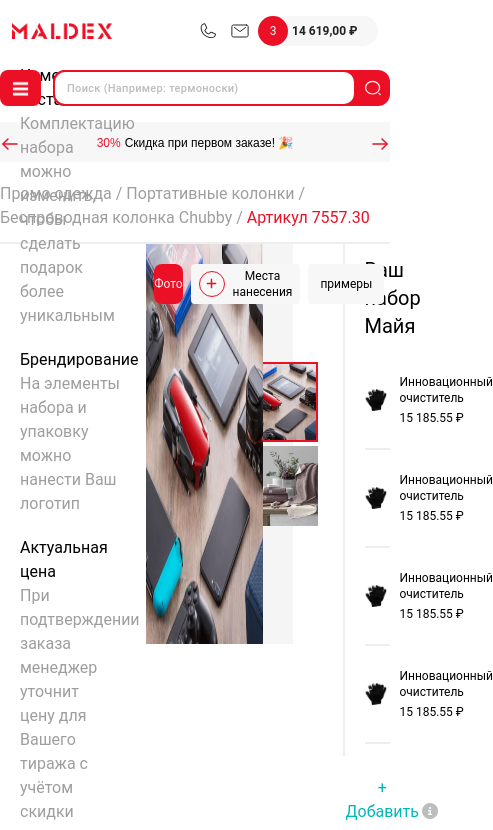
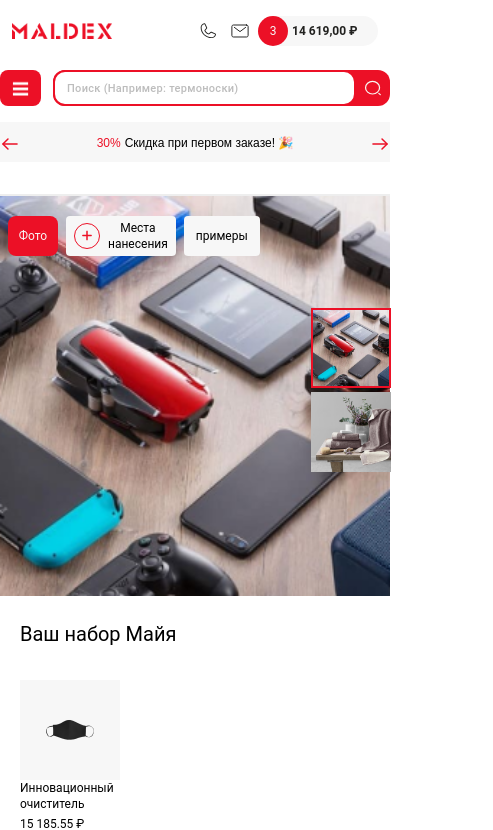
Before and after one commit to UNIPOINT-TEAM/Maldex, a React (Vite) app in the folder Frontend/: page /cardset in a window 390 px wide. Shown: the top 830 px of the page, 493 px wide, since content can reach past the window. Built offline with nearby package versions, Linux system fonts and the light colour scheme.

Commit message:
added naimov works

```diff
--- a/Frontend/src/pages/CardSet/CardSet.tsx
+++ b/Frontend/src/pages/CardSet/CardSet.tsx
@@ -3,7 +3,7 @@ import { CardCatalog, SaleSlider } from "../../components";
 import { CardCatalogData } from "../../mock/data";
 import Photo1 from "../../assets/images/catalog1.png";
 import Photo2 from "../../assets/images/catalog2.png";
-import Photo3 from "../../assets/images/setproduct.png";
+import CarouselImg from "../../assets/images/carouselImg.png";
 
 const CardSet = () => {
     const [mainPhoto, setMainPhoto] = useState(Photo1);
@@ -23,7 +23,7 @@ const CardSet = () => {
         <>
             <div className="home mb-5">
                 <div className="border-b-2 py-3">
-                    <div className="container_xxl">
+                    <div className="container_xxl hidden md:block">
                         <p className="m-0 p-0 text-gray-500">
                             Промо одежда / Портативные колонки / Беспроводная
                             колонка Chubby /{" "}
@@ -33,10 +33,10 @@ const CardSet = () => {
                         </p>
                     </div>
                 </div>
-                <div className="card container_xxl flex">
-                    <div className="w-[75%]">
+                <div className="card container_xxl flex flex-col sm:flex-row">
+                    <div className="w-full md:w-[75%]">
                         <div className="flex">
-                            <div className="h-[400px] w-1/2 flex flex-col justify-center gap-5 p-5">
+                            <div className="h-[400px] w-1/2 hidden md:flex flex-col justify-center gap-5 p-5">
                                 <div>
                                     <p className="text-black text lg">
                                         Изменение состава
@@ -67,8 +67,8 @@ const CardSet = () => {
                                     </p>
                                 </div>
                             </div>
-                            <div className="w-1/2 flex h-[400px]">
-                                <div className="w-[80%] h-full relative">
+                            <div className="w-full flex h-[400px] sm:w-1/2">
+                                <div className="w-full sm:w-[80%] h-full relative z-30">
                                     <img
                                         className="w-full h-full absolute"
                                         src={mainPhoto}
@@ -91,8 +91,42 @@ const CardSet = () => {
                                             примеры
                                         </button>
                                     </div>
+                                    <div className="w-[20%] sm:hidden right-0 top-[100px] absolute flex flex-col justify-center items-center p-3 gap-1 z-50">
+                                        <button
+                                            className={`h-[80px] w-[80px] ${
+                                                activeButton === "photo1"
+                                                    ? "border-2 border-redPrimary"
+                                                    : ""
+                                            }`}
+                                            onClick={() =>
+                                                handleButtonClick(Photo1)
+                                            }
+                                        >
+                                            <img
+                                                className="w-full h-full"
+                                                src={Photo1}
+                                                alt="no img"
+                                            />
+                                        </button>
+                                        <button
+                                            className={`w-[80px] h-[80px] ${
+                                                activeButton === "photo2"
+                                                    ? "border-2 border-redPrimary"
+                                                    : ""
+                                            }`}
+                                            onClick={() =>
+                                                handleButtonClick(Photo2)
+                                            }
+                                        >
+                                            <img
+                                                className="w-full h-full"
+                                                src={Photo2}
+                                                alt="no img"
+                                            />
+                                        </button>
+                                    </div>
                                 </div>
-                                <div className="w-[20%] bg-gray-100 flex flex-col justify-center items-center p-3 gap-1">
+                                <div className="w-[20%] hidden sm:flex bg-gray-100 flex-col justify-center items-center p-3 gap-1">
                                     <button
                                         className={`h-[80px] w-[80px] ${
                                             activeButton === "photo1"
@@ -129,17 +163,17 @@ const CardSet = () => {
                             </div>
                         </div>
                     </div>
-                    <div className="w-[25%] pl-[50px]">
-                        <div className="border-l-2 pl-5 py-3 mb-5">
-                            <p className="text-xl mb-3">
+                    <div className="w-full sm:w-[25%] pl-0 sm:pl-[50px] ">
+                        <div className="border-0 sm:border-l-2 pl-5 py-3 mb-5">
+                            <p className="text-xl my-3">
                                 Ваш набор <span>Майя</span>
                             </p>
-                            <div className="flex flex-col justify-center">
+                            <div className="flex flex-wrap sm:flex-col sm:flex-nowrap justify-start">
                                 <div className="setProduct flex justify-between items-center py-5 border-b-2 ">
-                                    <div className="w-[90%] flex justify-start items-center gap-3">
+                                    <div className="w-1/2 sm:w-[90%] block sm:flex justify-start items-center gap-3">
                                         <img
-                                            className="w-[50px]"
-                                            src={Photo3}
+                                            className="w-full sm:w-[50px] object-contain"
+                                            src={CarouselImg}
                                             alt=""
                                         />
                                         <div className="flex flex-col gap-1">
@@ -150,83 +184,15 @@ const CardSet = () => {
                                                 15 185.55 ₽
                                             </p>
                                         </div>
-                                    </div>
-                                    <div className="flex flex-col justify-center items-center gap-2 setBtns">
-                                        <button>
-                                            <i className="fa-solid fa-xmark text-gray-400"></i>
-                                        </button>
-                                        <button>
-                                            <i className="fa-solid fa-plus text-gray-400"></i>
-                                        </button>
-                                    </div>
-                                </div>
-                                <div className="setProduct flex justify-between items-center py-5 border-b-2 ">
-                                    <div className="w-[90%] flex justify-start items-center gap-3">
-                                        <img
-                                            className="w-[50px]"
-                                            src={Photo3}
-                                            alt=""
-                                        />
-                                        <div className="flex flex-col gap-1">
-                                            <p className="text-xs">
-                                                Инновационный <br /> очиститель
-                                            </p>
-                                            <p className="text-xs">
-                                                15 185.55 ₽
-                                            </p>
+                                        <div className="flex justify-between items-center py-3 sm:hidden gap-3">
+                                            <p>Количество</p>
+                                            <button className="border-2 border-gray-800 px-4 rounded flex justify-center items-center">
+                                                20
+                                            </button>
                                         </div>
                                     </div>
-                                    <div className="flex flex-col justify-center items-center gap-2 setBtns">
-                                        <button>
-                                            <i className="fa-solid fa-xmark text-gray-400"></i>
-                                        </button>
-                                        <button>
-                                            <i className="fa-solid fa-plus text-gray-400"></i>
-                                        </button>
-                                    </div>
-                                </div>
-                                <div className="setProduct flex justify-between items-center py-5 border-b-2 ">
-                                    <div className="w-[90%] flex justify-start items-center gap-3">
-                                        <img
-                                            className="w-[50px]"
-                                            src={Photo3}
-                                            alt=""
-                                        />
-                                        <div className="flex flex-col gap-1">
-                                            <p className="text-xs">
-                                                Инновационный <br /> очиститель
-                                            </p>
-                                            <p className="text-xs">
-                                                15 185.55 ₽
-                                            </p>
-                                        </div>
-                                    </div>
-                                    <div className="flex flex-col justify-center items-center gap-2 setBtns">
-                                        <button>
-                                            <i className="fa-solid fa-xmark text-gray-400"></i>
-                                        </button>
-                                        <button>
-                                            <i className="fa-solid fa-plus text-gray-400"></i>
-                                        </button>
-                                    </div>
-                                </div>
-                                <div className="setProduct flex justify-between items-center py-5 border-b-2 ">
-                                    <div className="w-[90%] flex justify-start items-center gap-3">
-                                        <img
-                                            className="w-[50px]"
-                                            src={Photo3}
-                                            alt=""
-                                        />
-                                        <div className="flex flex-col gap-1">
-                                            <p className="text-xs">
-                                                Инновационный <br /> очиститель
-                                            </p>
-                                            <p className="text-xs">
-                                                15 185.55 ₽
-                                            </p>
-                                        </div>
-                                    </div>
-                                    <div className="flex flex-col justify-center items-center gap-2 setBtns">
+
+                                    <div className=" justify-center items-center gap-2 setBtns hidden sm:flex sm:flex-col">
                                         <button>
                                             <i className="fa-solid fa-xmark text-gray-400"></i>
                                         </button>
```
Also changed, not shown: 1 other file (tests, documents, lock files or other folders).
